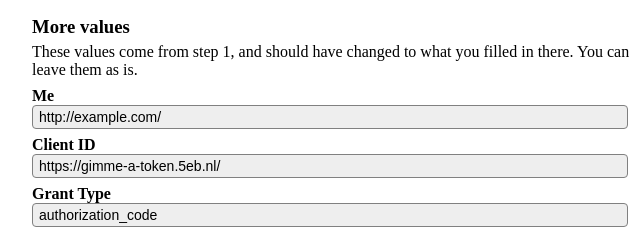
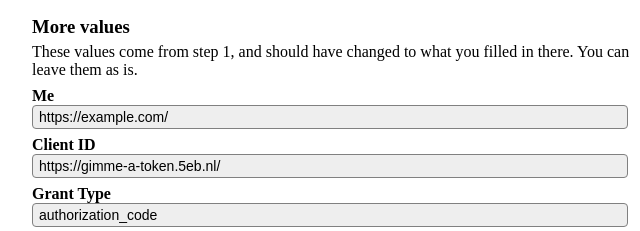
Before and after one commit to sebsel/gimme-a-token, a plain HTML site: page index.html in a window 1280 px wide. Shown: the part 2180-2411 px from the top of the page, 308-948 px from the left. Drawn offline with Linux system fonts and the light colour scheme.

Commit message:
use https for the example me value

```diff
--- a/index.html
+++ b/index.html
@@ -214,7 +214,7 @@ See <a href="https://github.com/sebsel/gimme-a-token">the code</a> or file an <a
   These values come from step 1, and should have changed to what you filled in there. You can leave them as is.
   </p>
   <h4>Me</h4>
-  <input type="url" name="me" value="http://example.com/" id="step-2-me" readonly />
+  <input type="url" name="me" value="https://example.com/" id="step-2-me" readonly />
   <h4>Client ID</h4>
   <input type="url" name="client_id" value="https://gimme-a-token.5eb.nl/" id="step-2-client_id" readonly />
   <h4>Grant Type</h4>
```
